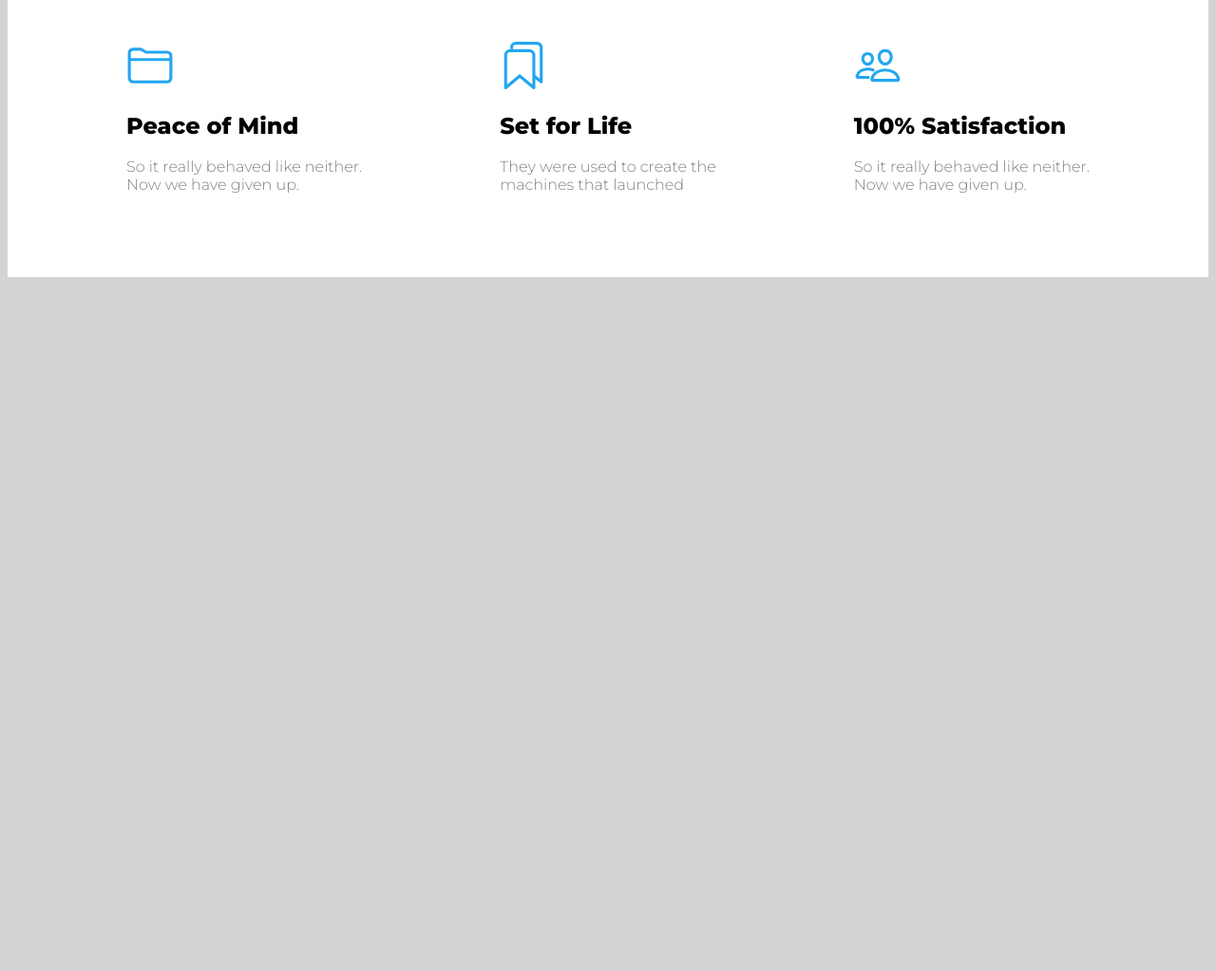
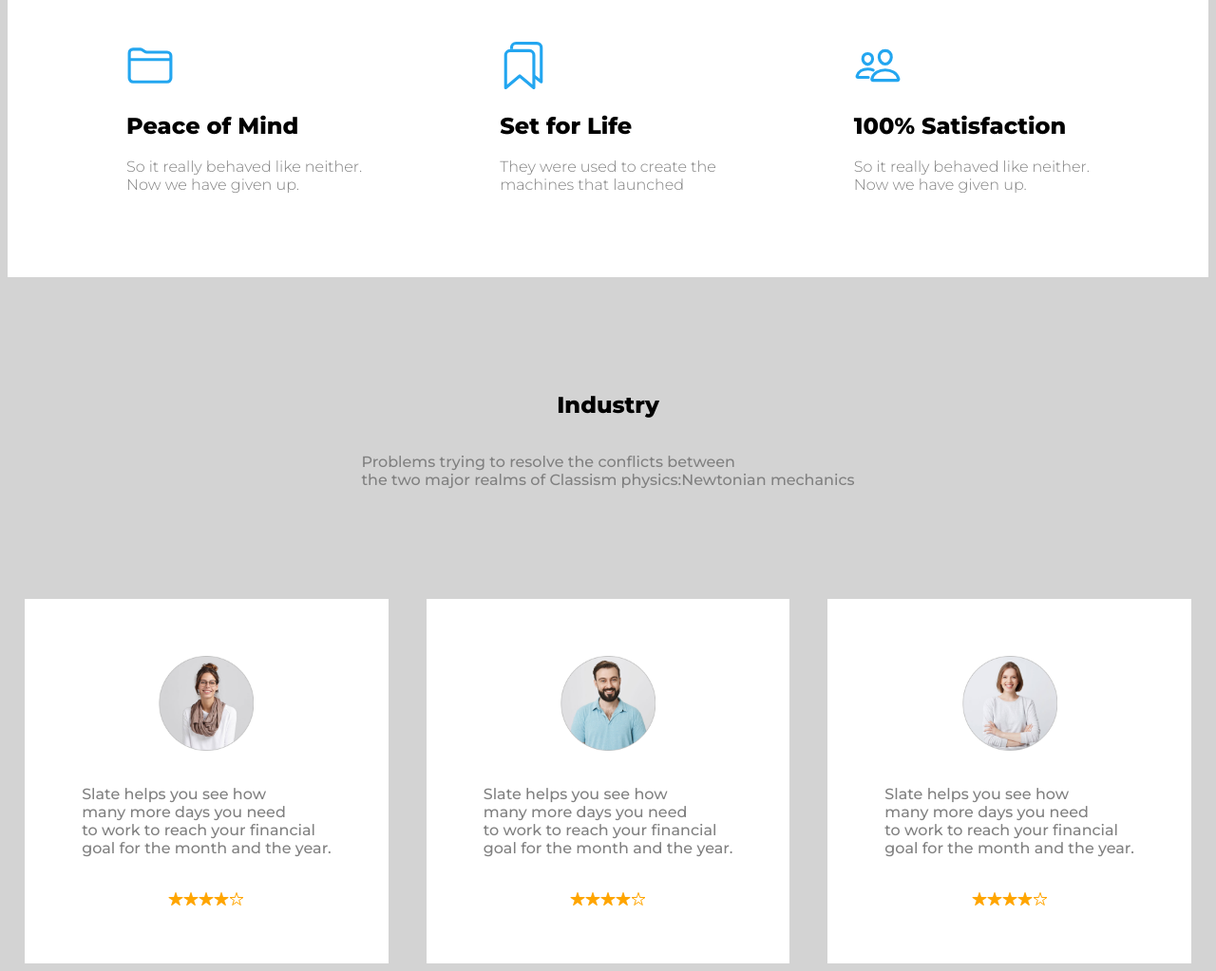
Before and after one commit to AdahMilly/html_css, a plain HTML site: page moChallenge/index.html in a window 1280 px wide. Shown: the part 1076-2099 px from the top of the page at 95% size. Before the commit the page ends 1376 px from the top, so only its background shows below. Drawn offline with nearby package versions, Linux system fonts and the light colour scheme.

Commit message:
ft reviews

```diff
--- a/moChallenge/index.html
+++ b/moChallenge/index.html
@@ -88,6 +88,67 @@
         </div>
       </section>
     </div>
+    <section class="section3">
+      <div class="container">
+        <div class="description">
+          <h1>Industry</h1>
+          <p>
+            Problems trying to resolve the conflicts between<br />
+            the two major realms of Classism physics:Newtonian mechanics
+          </p>
+        </div>
+        <div class="reviews">
+          <div class="card1">
+            <img src="./images/user.1.png" alt="user1" />
+            <p>
+              Slate helps you see how<br />
+              many more days you need<br />
+              to work to reach your financial<br />
+              goal for the month and the year.
+            </p>
+            <div class="ratings">
+                <ion-icon class="star" name="star"></ion-icon>
+                <ion-icon class="star" name="star"></ion-icon>
+                <ion-icon class="star" name="star"></ion-icon>
+                <ion-icon class="star" name="star"></ion-icon>
+                <ion-icon class="star"  name="star-outline"></ion-icon></ion-icon>
+            </div>
+          </div>
+          <div class="card2">
+            <img src="./images/user.2.png" alt="user2" />
+            <p>
+              Slate helps you see how<br />
+              many more days you need<br />
+              to work to reach your financial<br />
+              goal for the month and the year.
+            </p>
+             <div class="ratings">
+                <ion-icon class="star" name="star"></ion-icon>
+                <ion-icon class="star" name="star"></ion-icon>
+                <ion-icon class="star" name="star"></ion-icon>
+                <ion-icon class="star" name="star"></ion-icon>
+                <ion-icon class="star"  name="star-outline"></ion-icon></ion-icon>
+            </div>
+          </div>
+          <div class="card3">
+            <img src="./images/user.3.png" alt="user3" />
+            <p>
+              Slate helps you see how<br />
+              many more days you need<br />
+              to work to reach your financial<br />
+              goal for the month and the year.
+            </p>
+             <div class="ratings">
+                <ion-icon class="star" name="star"></ion-icon>
+                <ion-icon class="star" name="star"></ion-icon>
+                <ion-icon class="star" name="star"></ion-icon>
+                <ion-icon class="star" name="star"></ion-icon>
+                <ion-icon class="star"  name="star-outline"></ion-icon></ion-icon>
+            </div>
+          </div>
+        </div>
+      </div>
+    </section>
     <script
       type="module"
       src="https://unpkg.com/ionicons@5.5.2/dist/ionicons/ionicons.esm.js"
--- a/moChallenge/style.css
+++ b/moChallenge/style.css
@@ -132,3 +132,51 @@ body {
   font-weight: lighter;
   color: gray;
 }
+.section3 {
+  display: flex;
+  justify-content: center;
+}
+.container {
+  display: flex;
+  flex-direction: column;
+}
+.container p {
+  color: gray;
+}
+.description {
+  display: flex;
+  flex-direction: column;
+  justify-content: center;
+  align-items: center;
+  margin-top: 100px;
+}
+.reviews {
+  display: flex;
+  justify-content: center;
+  align-items: center;
+  gap: 40px;
+  margin-top: 100px;
+}
+.card1,
+.card2,
+.card3 {
+  padding: 60px;
+  background-color: white;
+  display: flex;
+  flex-direction: column;
+  align-items: center;
+  gap: 20px;
+}
+.card1 img,
+.card2 img,
+.card3 img {
+  display: flex;
+  justify-content: center;
+  height: 100px;
+  width: 100px;
+}
+.ratings {
+  display: flex;
+  justify-content: center;
+  color: orange;
+}
```
Also changed, not shown: moChallenge/images/user.1.png (added), moChallenge/images/user.2.png (added), moChallenge/images/user.3.png (added).
